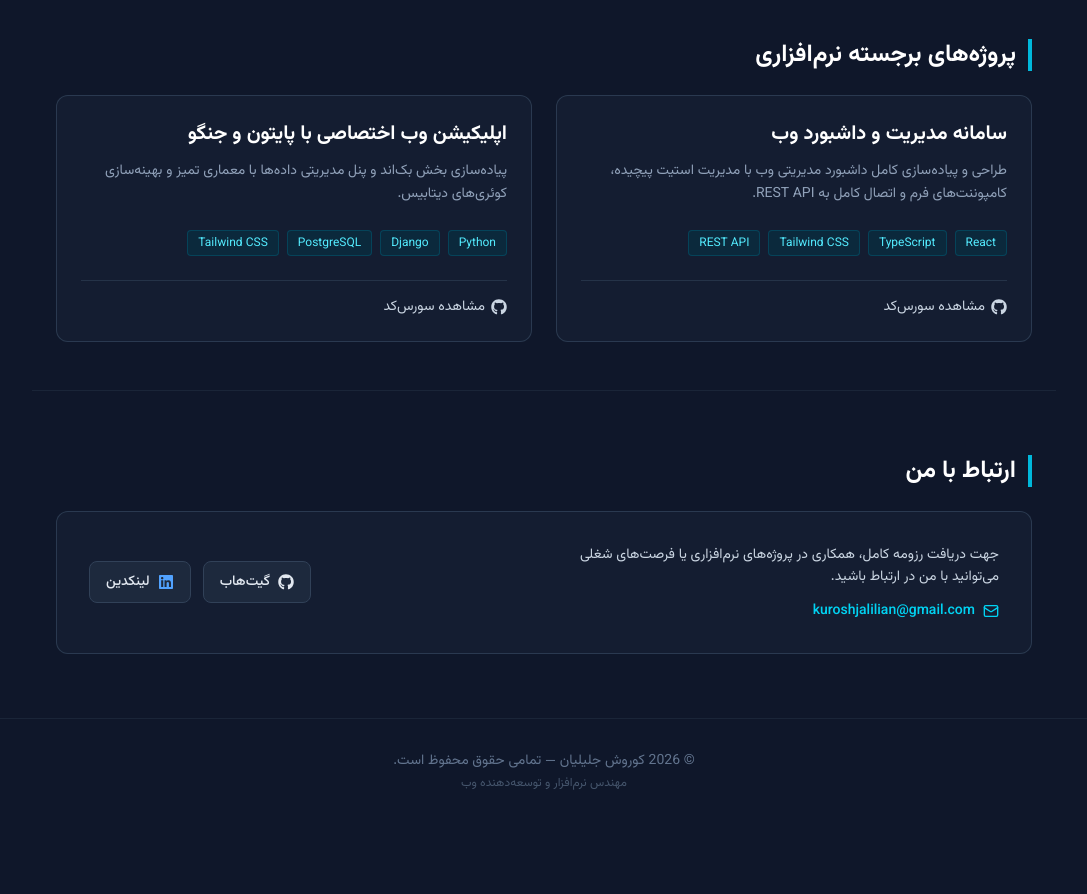
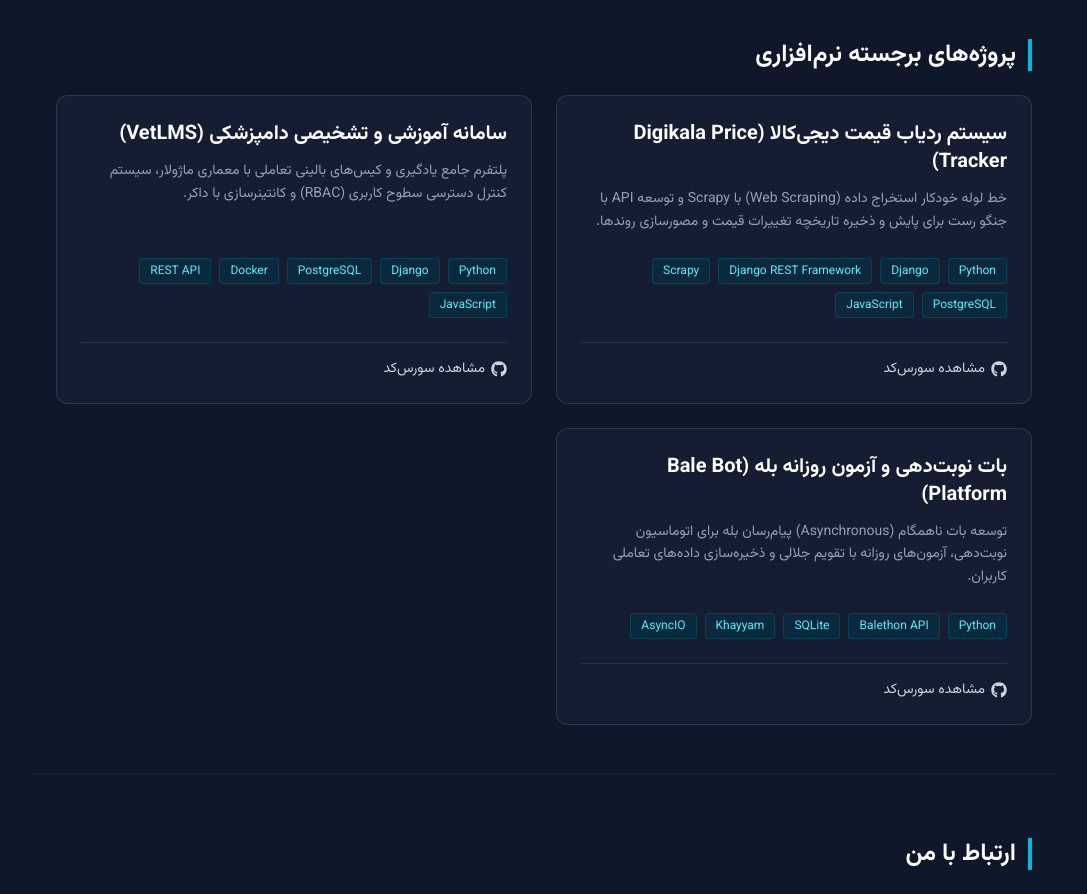
Before and after one commit to jkurosh/jkurosh.github.io, a React (Vite) app: page / in a window 1280 px wide. Shown: the part 720-1614 px from the top of the page, without its empty margins (96-1183 px from the left). Before the commit the page ends 1543 px from the top, so only its background shows below. Built offline with nearby package versions, Linux system fonts and the light colour scheme.

Commit message:
Update portfolio.ts

```diff
--- a/src/data/portfolio.ts
+++ b/src/data/portfolio.ts
@@ -25,16 +25,23 @@
 
 export const projects = [
   {
-    title: 'سامانه مدیریت و داشبورد وب',
-    description: 'طراحی و پیاده‌سازی کامل داشبورد مدیریتی وب با مدیریت استیت پیچیده، کامپوننت‌های فرم و اتصال کامل به REST API.',
-    technologies: ['React', 'TypeScript', 'Tailwind CSS', 'REST API'],
-    github: 'https://github.com/jkurosh',
+    title: 'سیستم ردیاب قیمت دیجی‌کالا (Digikala Price Tracker)',
+    description: 'خط لوله خودکار استخراج داده (Web Scraping) با Scrapy و توسعه API با جنگو رست برای پایش و ذخیره تاریخچه تغییرات قیمت و مصورسازی روندها.',
+    technologies: ['Python', 'Django', 'Django REST Framework', 'Scrapy', 'PostgreSQL', 'JavaScript'],
+    github: 'https://github.com/jkurosh/digikala-price-tracking',
     demo: '#'
   },
   {
-    title: 'اپلیکیشن وب اختصاصی با پایتون و جنگو',
-    description: 'پیاده‌سازی بخش بک‌اند و پنل مدیریتی داده‌ها با معماری تمیز و بهینه‌سازی کوئری‌های دیتابیس.',
-    technologies: ['Python', 'Django', 'PostgreSQL', 'Tailwind CSS'],
+    title: 'سامانه آموزشی و تشخیصی دامپزشکی (VetLMS)',
+    description: 'پلتفرم جامع یادگیری و کیس‌های بالینی تعاملی با معماری ماژولار، سیستم کنترل دسترسی سطوح کاربری (RBAC) و کانتینرسازی با داکر.',
+    technologies: ['Python', 'Django', 'PostgreSQL', 'Docker', 'REST API', 'JavaScript'],
+    github: 'https://github.com/jkurosh',
+    demo: 'https://vetlms-frontend.vercel.app/'
+  },
+  {
+    title: 'بات نوبت‌دهی و آزمون روزانه بله (Bale Bot Platform)',
+    description: 'توسعه بات ناهمگام (Asynchronous) پیام‌رسان بله برای اتوماسیون نوبت‌دهی، آزمون‌های روزانه با تقویم جلالی و ذخیره‌سازی داده‌های تعاملی کاربران.',
+    technologies: ['Python', 'Balethon API', 'SQLite', 'Khayyam', 'AsyncIO'],
     github: 'https://github.com/jkurosh',
     demo: '#'
   }
```
